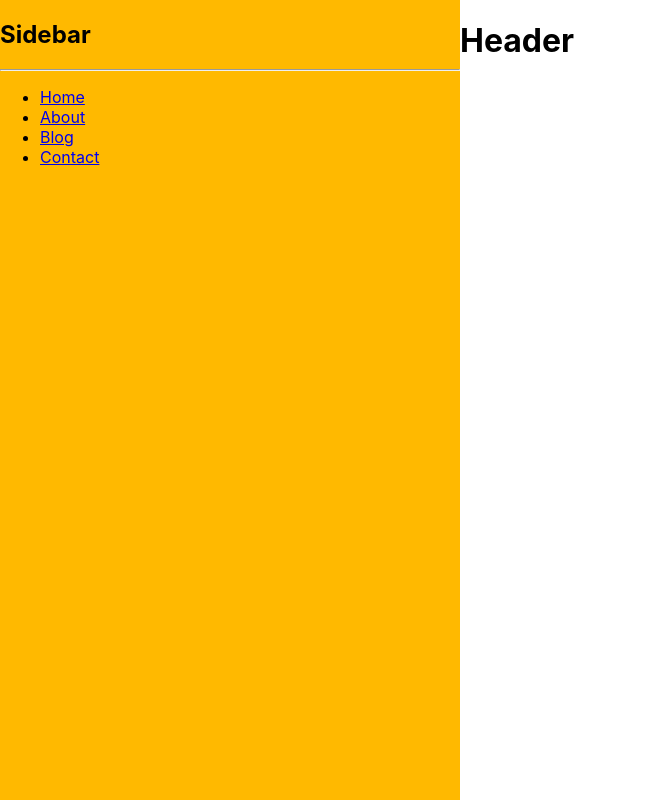
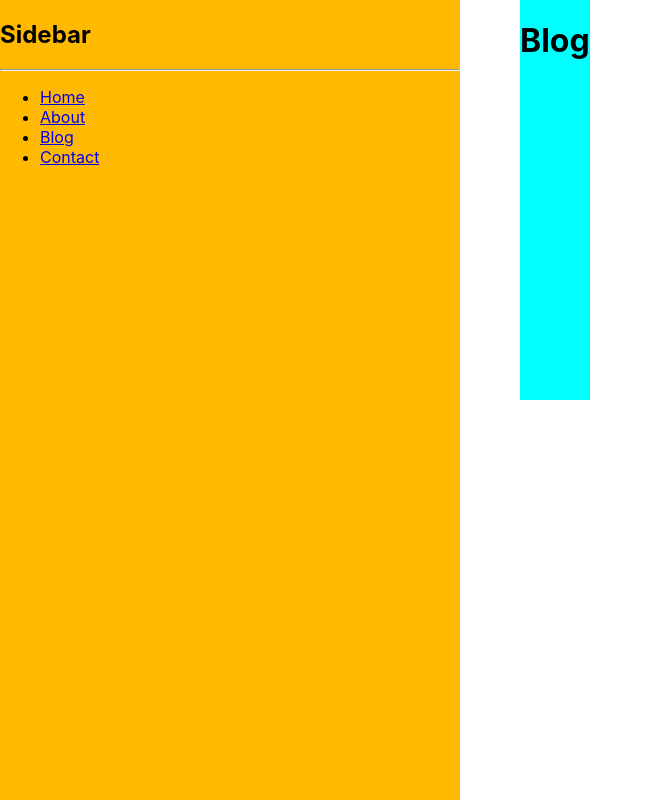
Before and after one commit to llcain/react-sidebar, a React (Create React App) app: page /blog in a window 1280 px wide. Shown: the whole page, without its empty margins (0-653 px from the left). Built offline with nearby package versions, Linux system fonts and the light colour scheme.

Commit message:
delete width of header container

```diff
--- a/src/App.css
+++ b/src/App.css
@@ -12,3 +12,11 @@
   width: 300px;
   height: 300px;
 }
+
+.header-container {
+
+  height: 400px;
+  background-color: aqua;
+  margin-left: 60px;
+
+}
--- a/src/components/Header.js
+++ b/src/components/Header.js
@@ -4,7 +4,7 @@ const Header = () => {
 
     return (
         <header className="header-container">
-            <h1>Header</h1>
+            <h1>Blog</h1>
         </header>
     )
 
--- a/src/pages/Blog.js
+++ b/src/pages/Blog.js
@@ -3,9 +3,9 @@ import Header from "../components/Header";
 
 const Blog = () => {
     return (
-        <div>
+
              <Header />
-        </div>
+
 
      );
 }
```
